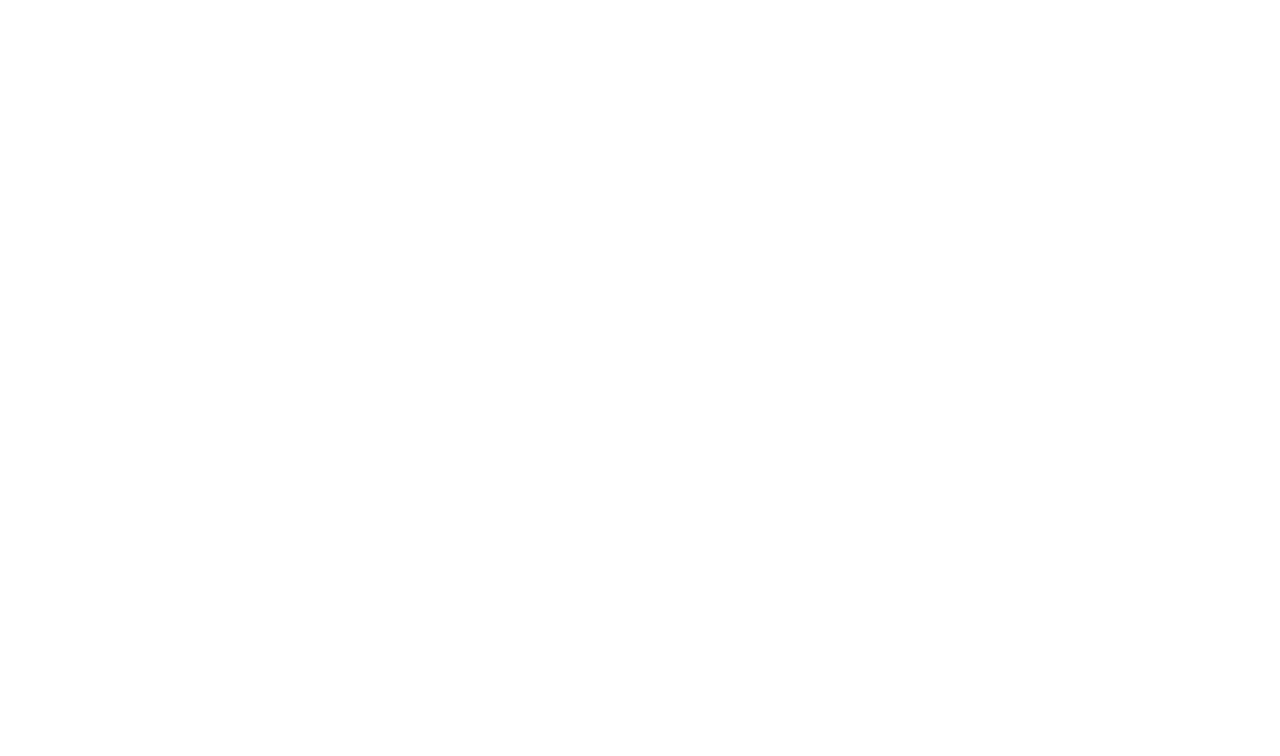
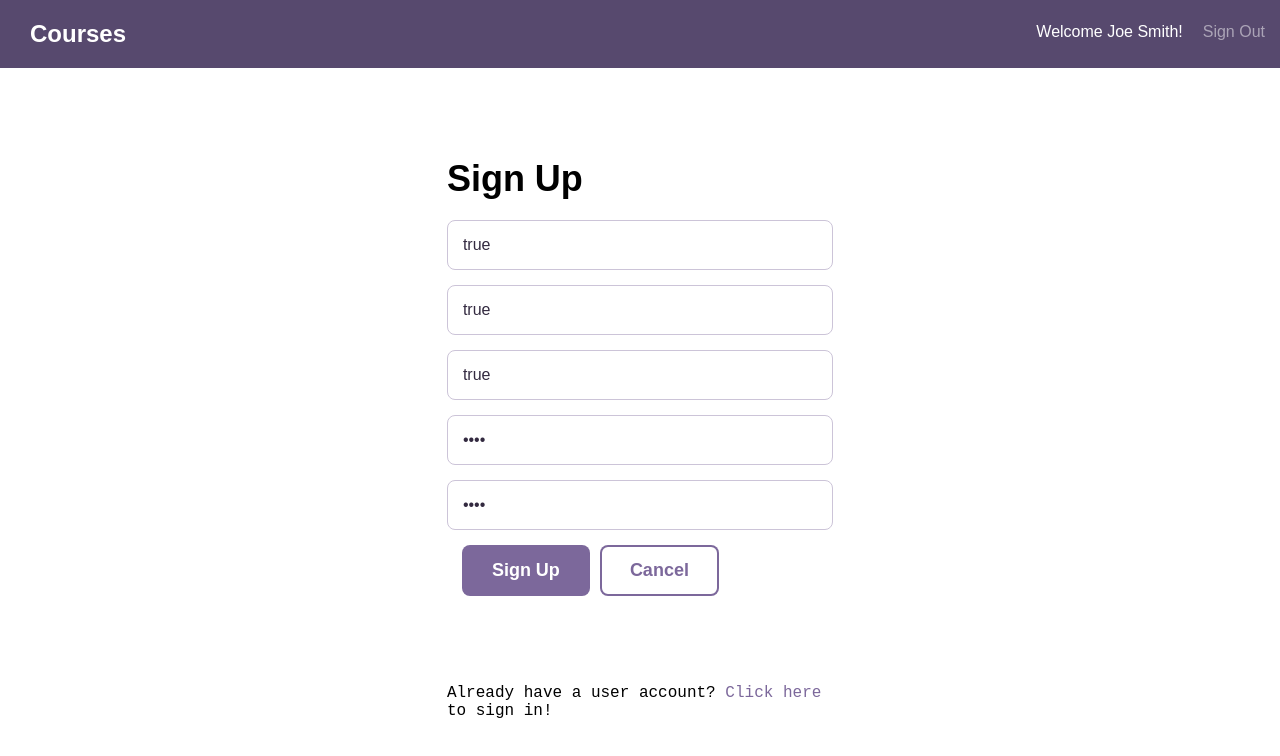
Before and after one commit to mk0b/full-stack-react-rest-api-project-10, a React (Create React App) app in the folder client/: page /singup in a window 1280 px wide. Shown: the top 756 px of the page. Built offline with nearby package versions, Linux system fonts and the light colour scheme.

Commit message:
UserSignIn and Up Up not rendering

```diff
--- a/client/src/components/App.js
+++ b/client/src/components/App.js
@@ -9,12 +9,13 @@ import Courses from './Courses';
 import CreateCourse from './CreateCourse';
 import UpdateCourse from './UpdateCourse';
 import CourseDetail from './CourseDetail';
+import UserSignUp from './UserSignUp';
+import UserSignIn from './UserSignIn';
 import NotFound from './NotFound';
 import UnhandledError from './UnhandledError';
 import Forbidden from './Forbidden';
+
 /*
-import UserSignIn from './UserSignIn';
-import UserSignUp from './UserSignUp';
 import UserSignOut from './UserSignOut';
  */
 
@@ -27,15 +28,16 @@ function App() {
       <div className="App">
         <Switch>
           <Route exact path="/" component={Courses} />
+          <Route path="/singup" component={UserSignUp} />
+          <Route path="/signin" component={UserSignIn} />
           <Route path="/courses/create" component={CreateCourse} />
           <Route path="/courses/:id/update" component={UpdateCourse} />
           <Route path="/courses/:id" component={CourseDetail} />
-          <Route path="/notfound" component={NotFound} />
           <Route path="/error" component={UnhandledError} />
           <Route path="/forbidden" component={Forbidden} />
+
+          <Route path="/notfound" component={NotFound} />
           {/*
-          <Route path="/signin" component={UserSignIn}/>
-          <Route path="/singup" component={UserSignUp}/>
           <Route path="/signout" component={UserSignOut}/>
            */}
         </Switch>
--- a/client/src/components/UserSignIn.js
+++ b/client/src/components/UserSignIn.js
@@ -1,3 +1,76 @@
 //stateful class component
 //TODO: If an unauthenticated user is redirected to the sign in page, the UserSignIn component redirects users back to
 //the previous screen after successfully signing in.
+
+import React, { Component, Fragment } from 'react';
+import axios from 'axios';
+import Header from './Header';
+
+class UserSignIn extends Component {
+    //setting up state
+    constructor(props) {
+        super(props);
+    }
+
+    onCancel = event => {
+        event.preventDefault();
+        //FIXME: Figure out why this isn't working. Also once working fix in other places in app.
+        //location.href = '/';
+    }
+
+    render() {
+
+        return (
+            <Fragment>
+                <Header />
+                <div className="bounds">
+                    <div className="grid-33 centered signin">
+                        <h1>Sign In</h1>
+                        <div>
+                        <form>
+                            <div>
+                            <input
+                                id="emailAddress"
+                                name="emailAddress"
+                                type="text"
+                                className
+                                placeholder="Email Address"
+                                defaultValue
+                            />
+                            </div>
+                            <div>
+                            <input
+                                id="password"
+                                name="password"
+                                type="password"
+                                className
+                                placeholder="Password"
+                                defaultValue
+                            />
+                            </div>
+                            <div className="grid-100 pad-bottom">
+                            <button className="button" type="submit">
+                                Sign In
+                            </button>
+                            <button
+                                className="button button-secondary"
+                                onClick={this.onCancel}
+                            >
+                                Cancel
+                            </button>
+                            </div>
+                        </form>
+                        </div>
+                        <p>&nbsp;</p>
+                        <p>
+                        Don't have a user account? <a href="/signup">Click here</a> to sign
+                        up!
+                        </p>
+                    </div>
+                </div>
+            </Fragment>
+        );
+    }
+}
+
+export default UserSignIn;
--- a/client/src/components/UserSignUp.js
+++ b/client/src/components/UserSignUp.js
@@ -1 +1,101 @@
 //stateful class component
+import React, { Component, Fragment } from 'react';
+import axios from 'axios';
+import Header from './Header';
+
+//TODO: Get the form working
+//TODO: Figure out why this isn't rendering
+
+class UserSignUp extends Component {
+    //setting up state
+    constructor(props) {
+        super(props);
+    }
+
+
+
+    render() {
+        return (
+            <Fragment>
+                <Header />
+                <div className="bounds">
+                    <div className="grid-33 centered signin">
+                        <h1>Sign Up</h1>
+                        <div>
+                        <form>
+                            <div>
+                            <input
+                                id="firstName"
+                                name="firstName"
+                                type="text"
+                                className
+                                placeholder="First Name"
+                                defaultValue
+                            />
+                            </div>
+                            <div>
+                            <input
+                                id="lastName"
+                                name="lastName"
+                                type="text"
+                                className
+                                placeholder="Last Name"
+                                defaultValue
+                            />
+                            </div>
+                            <div>
+                            <input
+                                id="emailAddress"
+                                name="emailAddress"
+                                type="text"
+                                className
+                                placeholder="Email Address"
+                                defaultValue
+                            />
+                            </div>
+                            <div>
+                            <input
+                                id="password"
+                                name="password"
+                                type="password"
+                                className
+                                placeholder="Password"
+                                defaultValue
+                            />
+                            </div>
+                            <div>
+                            <input
+                                id="confirmPassword"
+                                name="confirmPassword"
+                                type="password"
+                                className
+                                placeholder="Confirm Password"
+                                defaultValue
+                            />
+                            </div>
+                            <div className="grid-100 pad-bottom">
+                            <button className="button" type="submit">
+                                Sign Up
+                            </button>
+                            <button
+                                className="button button-secondary"
+                                onclick="event.preventDefault(); location.href='index.html';"
+                            >
+                                Cancel
+                            </button>
+                            </div>
+                        </form>
+                        </div>
+                        <p>&nbsp;</p>
+                        <p>
+                        Already have a user account? <a href="sign-in.html">Click here</a> to sign
+                        in!
+                        </p>
+                    </div>
+                </div>
+            </Fragment>
+        );
+    }
+}
+
+export default UserSignUp;
```
